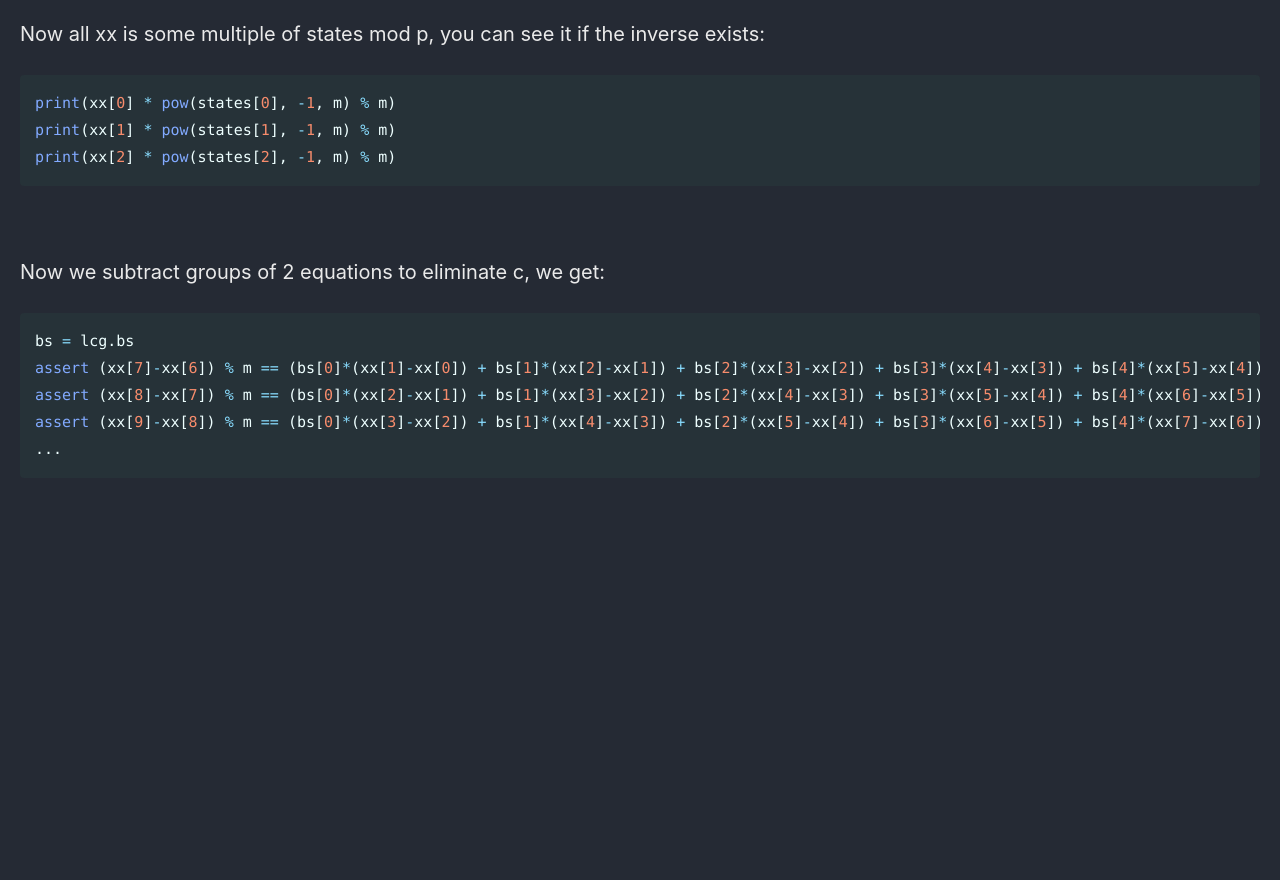
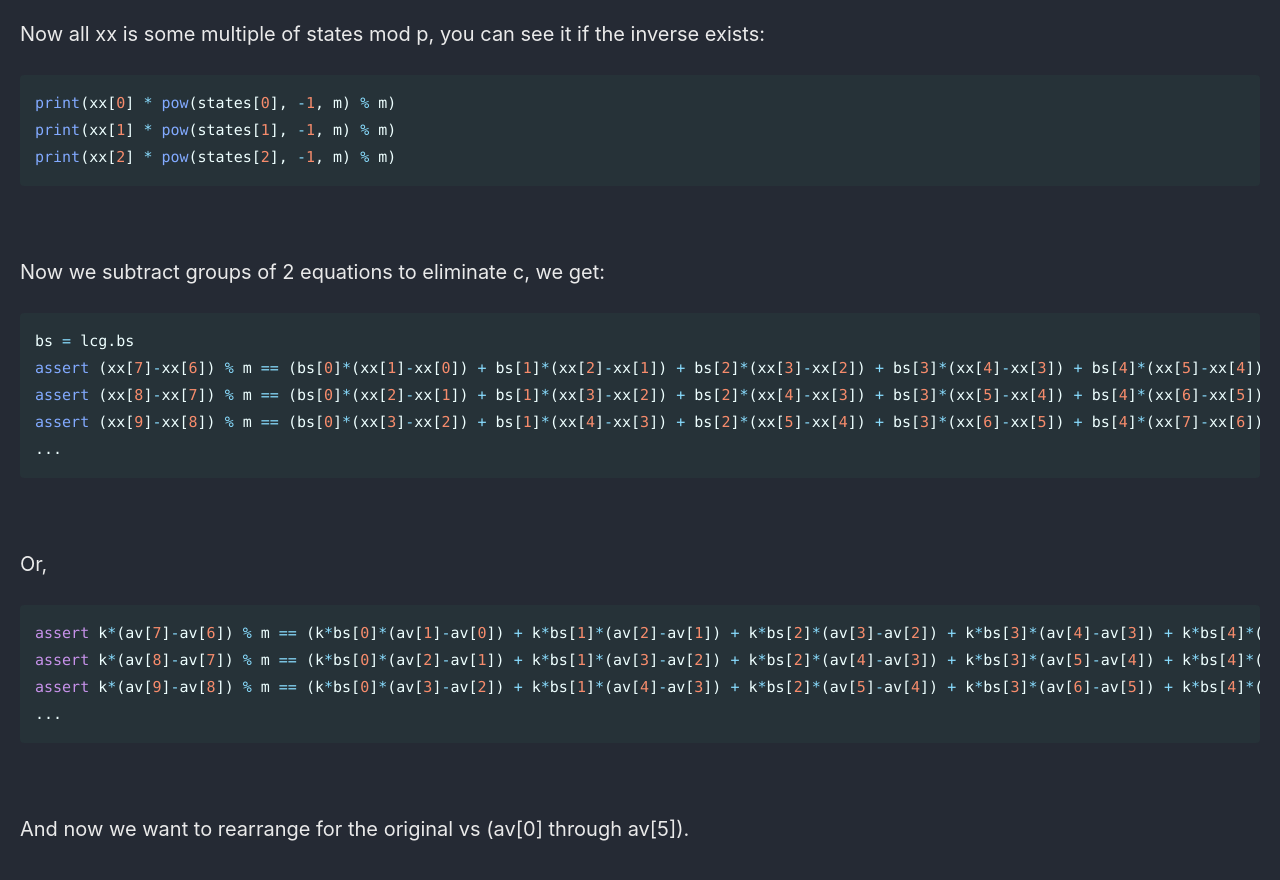
Before and after one commit to Connor-McCartney/Connor-McCartney.github.io, a Jekyll site: the page built from _pages/cryptography/other/Power-of-LCG-dreamhack.md, in a window 1280 px wide and 900 px high, scrolled down 3689 px. Shown: the top 880 px of the window. Built offline with Jekyll 4.4.1, drawn with Linux system fonts in a browser that asks for light colours; cached includes are drawn as plain includes; before the commit the page ends 4268 px from its top, so only the background shows below that.

Commit message:
Update Power-of-LCG-dreamhack.md

````diff
--- a/_pages/cryptography/other/Power-of-LCG-dreamhack.md
+++ b/_pages/cryptography/other/Power-of-LCG-dreamhack.md
@@ -163,3 +163,16 @@ assert (xx[9]-xx[8]) % m == (bs[0]*(xx[3]-xx[2]) + bs[1]*(xx[4]-xx[3]) + bs[2]*(
 ```
 
 <br>
+
+Or,
+
+```python
+assert k*(av[7]-av[6]) % m == (k*bs[0]*(av[1]-av[0]) + k*bs[1]*(av[2]-av[1]) + k*bs[2]*(av[3]-av[2]) + k*bs[3]*(av[4]-av[3]) + k*bs[4]*(av[5]-av[4]) + k*bs[5]*(av[6]-av[5])) % m
+assert k*(av[8]-av[7]) % m == (k*bs[0]*(av[2]-av[1]) + k*bs[1]*(av[3]-av[2]) + k*bs[2]*(av[4]-av[3]) + k*bs[3]*(av[5]-av[4]) + k*bs[4]*(av[6]-av[5]) + k*bs[5]*(av[7]-av[6])) % m
+assert k*(av[9]-av[8]) % m == (k*bs[0]*(av[3]-av[2]) + k*bs[1]*(av[4]-av[3]) + k*bs[2]*(av[5]-av[4]) + k*bs[3]*(av[6]-av[5]) + k*bs[4]*(av[7]-av[6]) + k*bs[5]*(av[8]-av[7])) % m
+...
+```
+
+<br>
+
+And now we want to rearrange for the original vs (av[0] through av[5]).
````
